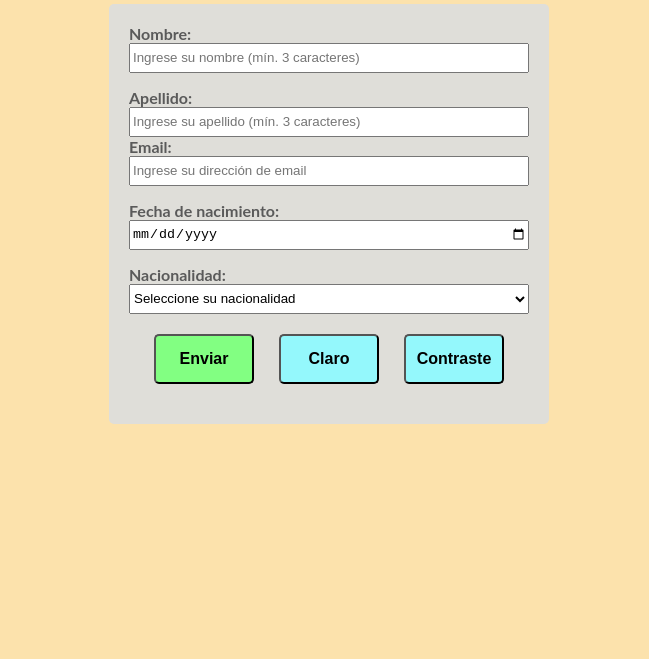
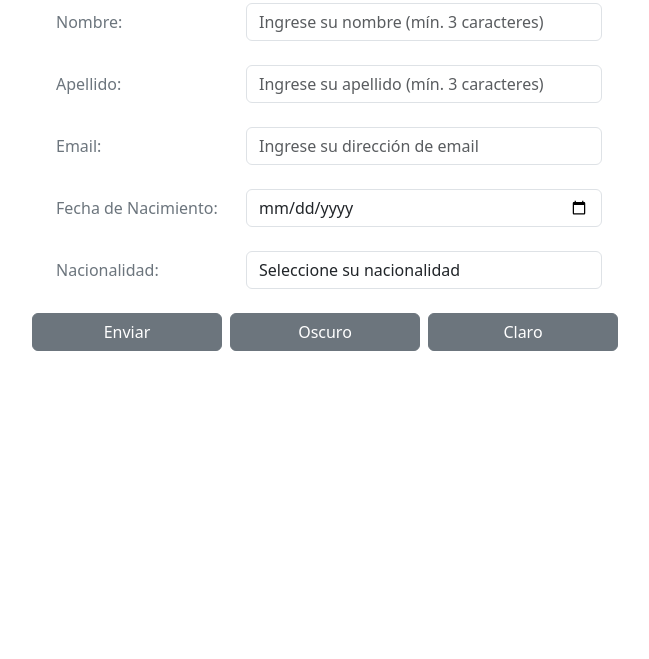
Before and after one commit to axelviv/Tarea_1, a website: page formulario.html in a window 1280 px wide. Shown: the part 141-800 px from the top of the page, without its empty margins (311-960 px from the left). Drawn offline with nearby package versions, Linux system fonts and the light colour scheme.

Commit message:
actividad clase 5 - implementación de bootstrap

```diff
--- a/formulario.html
+++ b/formulario.html
@@ -3,33 +3,50 @@
     <meta charset="UTF-8">
     <meta name="viewport" content="width=device-width, initial-scale=1.0">
     <title>Document</title>
-    <link id="css" rel="stylesheet" href="formulario.css">
+    <!-- Bootstrap -->
+    <link href="https://cdn.jsdelivr.net/npm/bootstrap@5.3.3/dist/css/bootstrap.min.css" rel="stylesheet" integrity="sha384-QWTKZyjpPEjISv5WaRU9OFeRpok6YctnYmDr5pNlyT2bRjXh0JMhjY6hW+ALEwIH" crossorigin="anonymous">
+    <!-- CSS -->
+    <link rel="stylesheet" href="">
 </head>
-<body>
 
-    <h1>Formulario</h1>
+<body data-bs-theme="light">
 
-    <form id="formulario" action="" method="">
-        <div>
-            <label for="nombre">Nombre:</label>
-            <input type="text" id="nombre" name="nombreUsuario" required minlength="3" placeholder="Ingrese su nombre (mín. 3 caracteres)" title="Debe ingresar al menos 3 caracteres.">
+    <div class="container mt-5 text-secondary">
+
+        <h1 class="row m-5 justify-content-center">Formulario</h1>
+
+            <form action="">
+                <div class="row mb-4 justify-content-center">
+                    <label for="nombre" class="col-2 col-form-label">Nombre:</label>
+                    <div class="col-4">
+                        <input type="text" class="form-control" id="nombre" minlength="3" placeholder="Ingrese su nombre (mín. 3 caracteres)" title="Debe ingresar al menos 3 caracteres." required>
                     </div>
-        <div>
-            <label for="apellido">Apellido:</label>
-            <input type="text" id="apellido" name="apellidoUsuario" required minlength="3" placeholder="Ingrese su apellido (mín. 3 caracteres)" title="Debe ingresar al menos 3 caracteres.">
                 </div>
-        <div>
-            <label for="mail">Email:</label>
-            <input type="email" id="mail" name="emailUsuario" required minlength="5" placeholder="Ingrese su dirección de email" title="Debe ingresar un email válido">
+                <div class="row mb-4 justify-content-center">
+                    <label for="apellido" class="col-2 col-form-label">Apellido:</label>
+                    <div class="col-4">
+                        <input type="text" class="form-control" id="apellido" minlength="3" placeholder="Ingrese su apellido (mín. 3 caracteres)" title="Debe ingresar al menos 3 caracteres." required>
                     </div>
-        <div>
-            <label for="fecha">Fecha de nacimiento:</label>
-            <input type="date" id="fecha" name="fechaNacimientoUsuario" required title="La fecha no puede ser superior a la actual">
                 </div>
 
-        <div>
-            <label for="pais">Nacionalidad:</label>
-            <select id="pais" name="nacionalidad" required>
+                <div class="row mb-4 justify-content-center">
+                    <label for="email" class="col-2 col-form-label">Email:</label>
+                    <div class="col-4">
+                        <input type="email" class="form-control" id="email" minlength="5" placeholder="Ingrese su dirección de email" title="Debe ingresar un email con formato válido" required>
+                    </div>
+                </div>
+
+                <div class="row mb-4 justify-content-center">
+                    <label for="fecha" class="col-2 col-form-label">Fecha de Nacimiento:</label>
+                    <div class="col-4">
+                        <input type="date" class="form-control" id="fecha" title="La fecha no puede ser superior a la actual" required>
+                    </div>
+                </div>
+
+                <div class="row mb-4 justify-content-center">
+                    <label for="fecha" class="col-2 col-form-label">Nacionalidad:</label>
+                    <div class="col-4">
+                        <select id="pais" name="nacionalidad" class="form-control" required>
                             <option value="" disabled selected>Seleccione su nacionalidad</option>
                             <option value="argentina">Argentina</option>
                             <option value="brasil">Brasil</option>
@@ -38,15 +55,28 @@
                             <option value="Italia">Italia</option>
                         </select>
                     </div>
+                </div>
 
-        <div class="button-container">
-        <button type="submit">Enviar</button>
-        <button type="button" id="claro">Claro</button>
-        <button type="button" id="contraste">Contraste</button>
+                <div class="row mb-5 justify-content-center">
+                    <button type="submit" class="btn btn-secondary col-2 me-2">Enviar</button>
+
+                    <button onclick="temaOscuro()" class="btn btn-secondary col-2 me-2">Oscuro</button>
+
+                    <button onclick="temaClaro()" class="btn btn-secondary col-2 me-2">Claro</button>
                 </div>
             </form>
+    </div>
 
+
+
+
+
+    <!-- JS -->
+    <script src="https://cdn.jsdelivr.net/npm/bootstrap@5.3.3/dist/js/bootstrap.bundle.min.js" integrity="sha384-YvpcrYf0tY3lHB60NNkmXc5s9fDVZLESaAA55NDzOxhy9GkcIdslK1eN7N6jIeHz" crossorigin="anonymous"></script>
+    <script src="https://cdn.jsdelivr.net/npm/@popperjs/core@2.11.8/dist/umd/popper.min.js" integrity="sha384-I7E8VVD/ismYTF4hNIPjVp/Zjvgyol6VFvRkX/vR+Vc4jQkC+hVqc2pM8ODewa9r" crossorigin="anonymous"></script>
+    <script src="https://cdn.jsdelivr.net/npm/bootstrap@5.3.3/dist/js/bootstrap.min.js" integrity="sha384-0pUGZvbkm6XF6gxjEnlmuGrJXVbNuzT9qBBavbLwCsOGabYfZo0T0to5eqruptLy" crossorigin="anonymous"></script>
     <script src="script.js"></script>
     <script src="validacionFecha.js"></script>
+    <script src="tema.js"></script>
 </body>
 </html>
--- /dev/null
+++ b/tema.js
@@ -0,0 +1,7 @@
+const temaOscuro = () => {
+    document.querySelector("body").setAttribute("data-bs-theme", "dark");
+}
+
+const temaClaro = () => {
+    document.querySelector("body").setAttribute("data-bs-theme", "light");
+}
```
Lines whose indentation alone changed are shown as unchanged.
